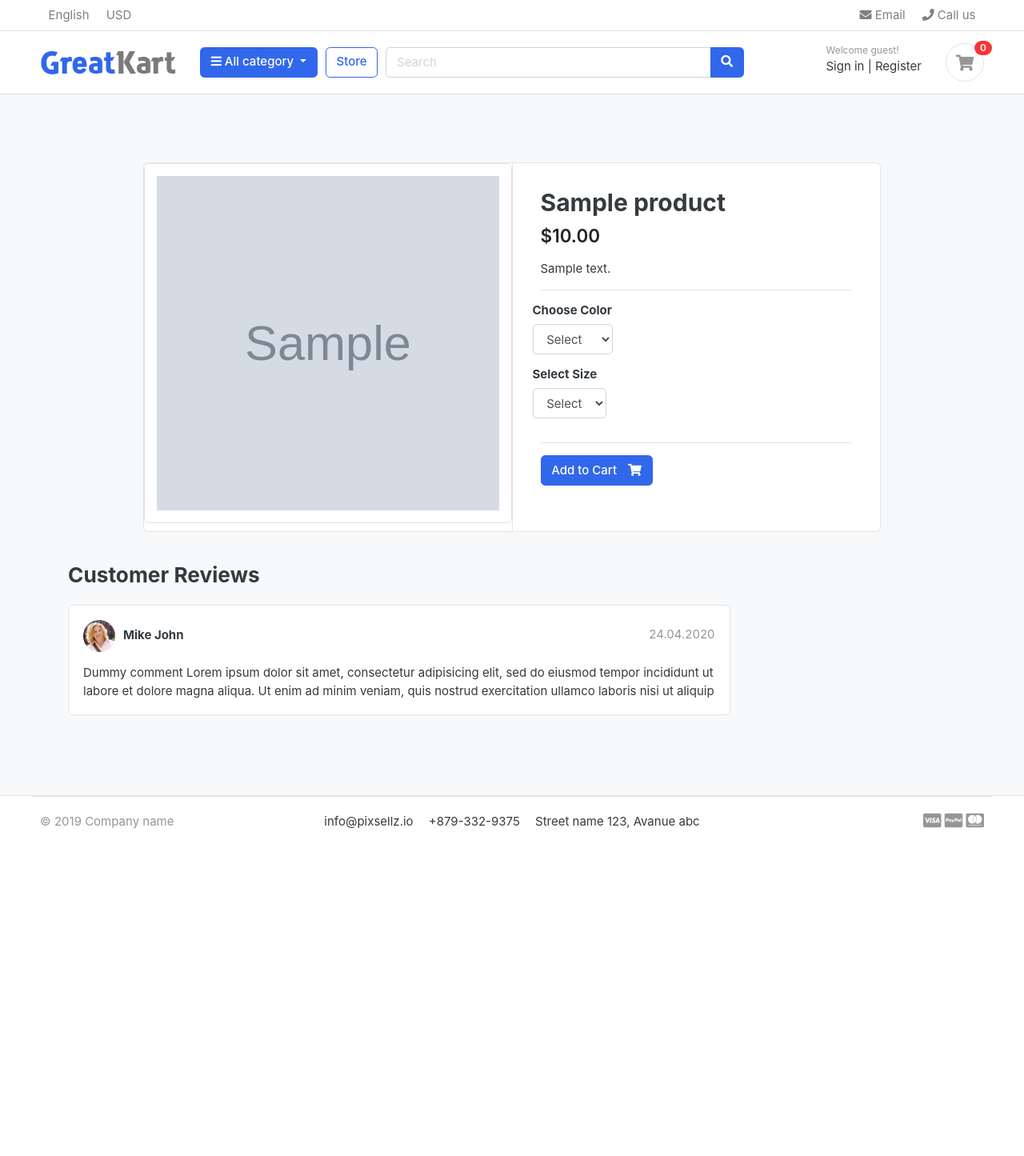
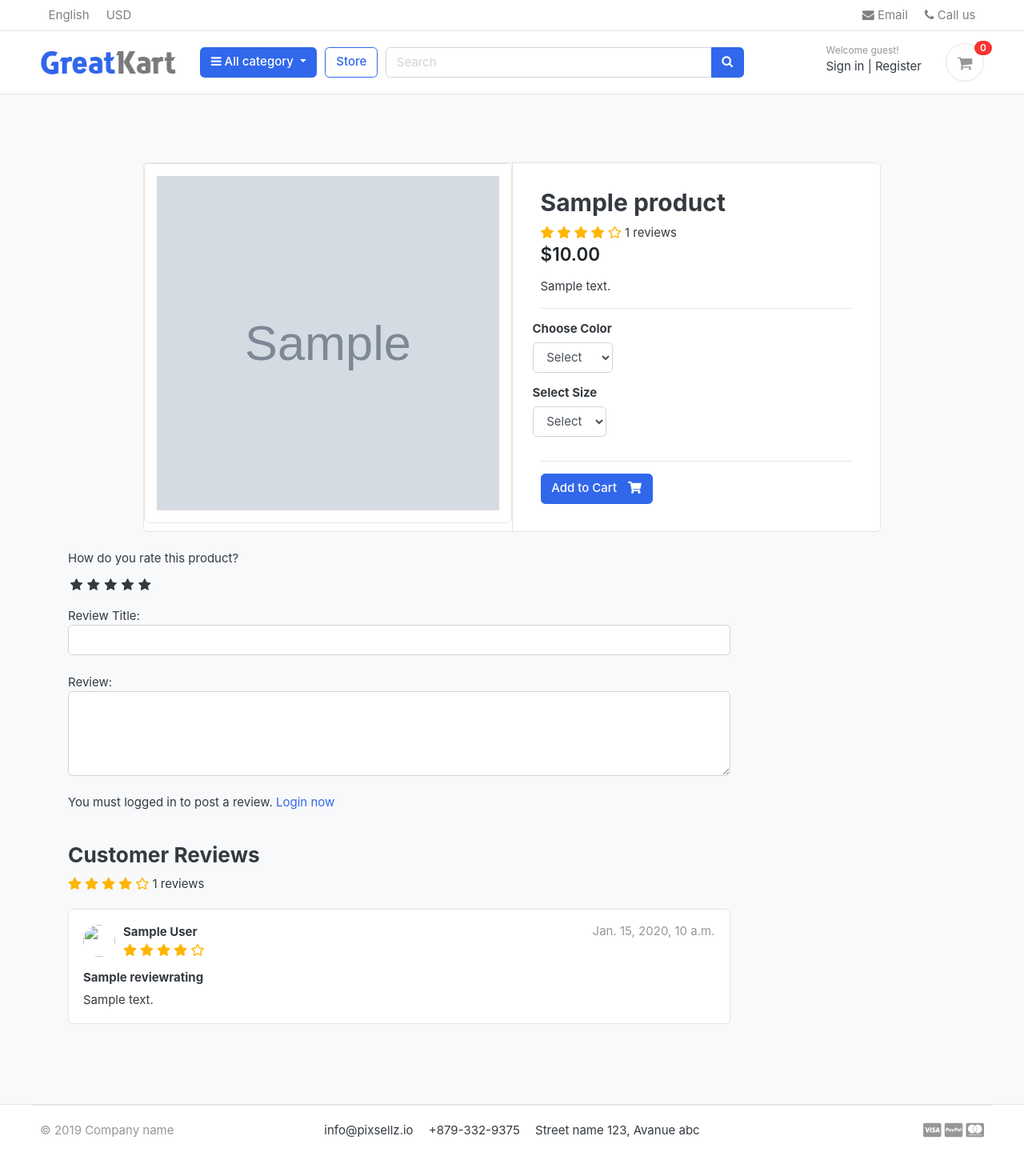
Before and after one commit to SanjayKumarPanda2000/GreatKart, a Django app: a page that uses templates/base.html in a window 1280 px wide. Shown: the whole page at 80% size. Before the commit the page ends 1036 px from the top, so only its background shows below. Run offline with Django 3.2, Linux system fonts and the light colour scheme; tables that the repository leaves empty hold one stand-in row (values such as "Sample post"); grey boxes marked "Sample" are stand-in pictures; some libraries are stand-ins or nearby versions; some web fonts are replaced.

Commit message:
Review and rating system

```diff
--- a/accounts/models.py
+++ b/accounts/models.py
@@ -59,6 +59,9 @@ class Account(AbstractBaseUser):
 
     objects=MyAccountManager()
 
+    def full_name(self):
+        return f'{self.first_name} {self.last_name}'
+
     def __str__(self):
         return self.email
 
--- /dev/null
+++ b/static/css/custom.css
@@ -0,0 +1,41 @@
+.rate > input{
+    display:none;
+}
+.rate{
+    display: inline-block;
+    border: 0;
+}
+
+.rate > label{
+    float: right;
+}
+
+.rate > label:before{
+    display: inline-block;
+    font-size: 1.1rem;
+    font-family: FontAwesome;
+    content: "\f005";
+    margin: 0;
+    padding: 0.3rem .2rem;
+    cursor: pointer;
+}
+
+/* for half star */
+.rate .half::before{
+    content: "\f089";
+    position: absolute;
+    padding-right: 0;
+}
+
+/* for hover and click in star */
+input:checked ~ label, label:hover ~ label{
+    color:#ffb503
+}
+input:checked + label:hover, input:checked ~ label:hover, input:checked ~ label:hover ~ label,
+label:hover ~ input:checked ~ label{
+    color: #cc9000;
+}
+
+.review-rating i{
+    color: #ffb503 !important;
+}
--- a/store/admin.py
+++ b/store/admin.py
@@ -1,5 +1,5 @@
 from django.contrib import admin
-from .models import Product,Variation
+from .models import Product,Variation,ReviewRating
 # Register your models here.
 class ProductAdmin(admin.ModelAdmin):
     list_display=('product_name','price','stock','category','modified_date','is_available')
@@ -12,3 +12,4 @@ class VariationAdmin(admin.ModelAdmin):
 
 admin.site.register(Product, ProductAdmin)
 admin.site.register(Variation,VariationAdmin)
+admin.site.register(ReviewRating)
--- a/store/urls.py
+++ b/store/urls.py
@@ -5,5 +5,6 @@ urlpatterns = [
     path('',views.store,name='store'),
     path('category/<slug:category_slug>/',views.store,name='products_by_category'),
     path('category/<slug:category_slug>/<slug:product_slug>',views.product_details,name='product_details'),
-    path('search/',views.search,name='search')
+    path('search/',views.search,name='search'),
+    path('submit_review/<int:product_id>',views.submit_review,name="submit_review")
 ]
--- a/store/views.py
+++ b/store/views.py
@@ -1,11 +1,14 @@
-from django.shortcuts import render,get_object_or_404
-from .models import Product
+from django.shortcuts import render,get_object_or_404,redirect
+from .models import Product, ReviewRating
 from category.models import Category
 from carts.models import CartItem,Cart
 from carts.views import _cart_id
 from django.core.paginator import Paginator
 from django.http import HttpResponse
 from django.db.models import Q
+from .forms import ReviewForm
+from django.contrib import messages
+from order.models import OrderProduct
 # Create your views here.
 def store(request,category_slug=None):
     categories=None
@@ -40,9 +43,21 @@ def product_details(request,category_slug,product_slug):
     except Exception as e:
         raise e
 
+    if request.user.is_authenticated:
+        try:
+            orderproduct=OrderProduct.objects.filter(user=request.user,product=product).exists
+        except OrderProduct.DoesNotExist:
+            orderproduct=None
+    else:
+        orderproduct=None
+
+    reviews=ReviewRating.objects.filter(product_id=product.id, status=True)
+
     context={
         'product':product,
         'in_cart':in_cart,
+        'orderproduct':orderproduct,
+        'reviews':reviews
     }
     return render(request,'store/product_details.html',context)
 
@@ -65,3 +80,26 @@ def search(request):
         'product_count':product_count
     }
     return render(request,'store/store.html',context)
+
+def submit_review(request,product_id):
+    url=request.META.get('HTTP_REFERER')
+    if request.method == 'POST':
+        try:
+            review=ReviewRating.objects.get(user__id=request.user.id,product__id=product_id)
+            form=ReviewForm(request.POST,instance=review)
+            form.save()
+            messages.success(request,'Thank You! Your review has been updated')
+            return redirect(url)
+        except ReviewRating.DoesNotExist:
+            form=ReviewForm(request.POST)
+            if form.is_valid():
+                data=ReviewRating()
+                data.subject=form.cleaned_data['subject']
+                data.review=form.cleaned_data['review']
+                data.rating=form.cleaned_data['rating']
+                data.ip=request.META.get('REMOTE_ADDR')
+                data.user_id=request.user.id
+                data.product_id=product_id
+                data.save()
+                messages.success(request,'Thank You! Your review has been submited')
+                return redirect(url)
--- a/templates/base.html
+++ b/templates/base.html
@@ -20,10 +20,13 @@
 
 <!-- Font awesome 5 -->
 <link href="{% static 'fonts/fontawesome/css/all.min.css' %}" type="text/css" rel="stylesheet">
+<link rel="stylesheet" href="https://cdnjs.cloudflare.com/ajax/libs/font-awesome/4.7.0/css/font-awesome.min.css">
+
 
 <!-- custom style -->
 <link href="{% static 'css/ui.css' %}" rel="stylesheet" type="text/css"/>
 <link href="{% static 'css/responsive.css' %}" rel="stylesheet" media="only screen and (max-width: 1200px)" />
+<link href="{% static 'css/custom.css' %}" rel="stylesheet" type="text/css"/>
 
 {% comment %} <!-- custom javascript -->
 <script src="{% static 'css/responsive.css' %}" type="text/javascript"></script> {% endcomment %}
--- a/templates/store/product_details.html
+++ b/templates/store/product_details.html
@@ -22,7 +22,14 @@
                       <form action="{% url 'add_cart' product.id %}" method="POST">
                         {% csrf_token %}
                         <h2 class="title">{{product.product_name}}</h2>
-
+                        <span class="review-rating">
+                          <i class="{% if product.averageRating <= 0.5 %}far fa-star{% elif product.averageRating >= 0.5 and product.averageRating < 1 %}fas fa-star-half-alt{% else %}fas fa-star{% endif %}"></i>
+                          <i class="{% if product.averageRating <= 1.5 %}far fa-star{% elif product.averageRating >= 1.5 and product.averageRating < 2 %}fas fa-star-half-alt{% else %}fas fa-star{% endif %}"></i>
+                          <i class="{% if product.averageRating <= 2.5 %}far fa-star{% elif product.averageRating >= 2.5 and product.averageRating < 3 %}fas fa-star-half-alt{% else %}fas fa-star{% endif %}"></i>
+                          <i class="{% if product.averageRating <= 3.5 %}far fa-star{% elif product.averageRating >= 3.5 and product.averageRating < 4 %}fas fa-star-half-alt{% else %}fas fa-star{% endif %}"></i>
+                          <i class="{% if product.averageRating <= 4.5 %}far fa-star{% elif product.averageRating >= 4.5 and product.averageRating < 5 %}fas fa-star-half-alt{% else %}fas fa-star{% endif %}"></i>
+                          <span>{{product.reviewcount}} reviews</span>
+                        </span>
                         <div class="mb-3">
                           <var class="price h4">${{product.price}}</var>
                         </div>
@@ -94,31 +101,88 @@
 
     <div class="row">
       <div class="col-md-9">
+
+        <!--Rating form-->
+        <form action="{% url 'submit_review' product.id %}" method="POST">
+          {% csrf_token %}
+          <div>
+            <!--stars-->
+            <label>How do you rate this product?</label>
+            <br>
+            <div class="rate">
+              <input type="radio" name="rating" id="rating10" value="5" required ><label for="rating10" title="5"></label>
+              <input type="radio" name="rating" id="rating9" value="4.5" required ><label for="rating9" title="4.5" class="half"></label>
+              <input type="radio" name="rating" id="rating8" value="4" required ><label for="rating8" title="4"></label>
+              <input type="radio" name="rating" id="rating7" value="3.5" required ><label for="rating7" title="3.5" class="half"></label>
+              <input type="radio" name="rating" id="rating6" value="3" required ><label for="rating6" title="3"></label>
+              <input type="radio" name="rating" id="rating5" value="2.5" required ><label for="rating5" title="2.5" class="half"></label>
+              <input type="radio" name="rating" id="rating4" value="2" required ><label for="rating4" title="2"></label>
+              <input type="radio" name="rating" id="rating3" value="1.5" required ><label for="rating3" title="1.5" class="half"></label>
+              <input type="radio" name="rating" id="rating2" value="1" required ><label for="rating2" title="1"></label>
+              <input type="radio" name="rating" id="rating1" value="0.5" required ><label for="rating1" title="0.5" class="half"></label>
+            </div>
+            <br>
+            Review Title:
+            <input type="text" name="subject" class="form-control" >
+            <br>
+            Review:
+            <textarea name="review" class="form-control" rows="4"></textarea>
+            <br>
+            {% if user.is_authenticated %}
+              {% if orderproduct %}
+              <input type="submit" value="Submit Review" class="btn btn-primary">
+              {% else %}
+              <p>You must purchase product to post a review.</p>
+              {% endif %}
+            {% else %}
+            <p>You must logged in to post a review. <span><a href="{% url 'login' %}">Login now</a></span></p>
+            {% endif %}
+          </div>
+          {% include 'includes/alerts.html' %}
+        </form>
+        <br>
         <header class="section-heading">
           <h3>Customer Reviews</h3>
+          <span class="review-rating">
+            <i class="{% if product.averageRating <= 0.5 %}far fa-star{% elif product.averageRating >= 0.5 and product.averageRating < 1 %}fas fa-star-half-alt{% else %}fas fa-star{% endif %}"></i>
+            <i class="{% if product.averageRating <= 1.5 %}far fa-star{% elif product.averageRating >= 1.5 and product.averageRating < 2 %}fas fa-star-half-alt{% else %}fas fa-star{% endif %}"></i>
+            <i class="{% if product.averageRating <= 2.5 %}far fa-star{% elif product.averageRating >= 2.5 and product.averageRating < 3 %}fas fa-star-half-alt{% else %}fas fa-star{% endif %}"></i>
+            <i class="{% if product.averageRating <= 3.5 %}far fa-star{% elif product.averageRating >= 3.5 and product.averageRating < 4 %}fas fa-star-half-alt{% else %}fas fa-star{% endif %}"></i>
+            <i class="{% if product.averageRating <= 4.5 %}far fa-star{% elif product.averageRating >= 4.5 and product.averageRating < 5 %}fas fa-star-half-alt{% else %}fas fa-star{% endif %}"></i>
+            <span>{{product.reviewcount}} reviews</span>
+          </span>
         </header>
 
+        {% for review in reviews %}
         <article class="box mb-3">
           <div class="icontext w-100">
             <img
-              src="{% static './images/avatars/avatar1.jpg' %}"
+              src=""
               class="img-xs icon rounded-circle"
             />
             <div class="text">
-              <span class="date text-muted float-md-right">24.04.2020 </span>
-              <h6 class="mb-1">Mike John</h6>
+              <span class="date text-muted float-md-right">{{review.updated_at}} </span>
+              <h6 class="mb-1">{{review.user.full_name}}</h6>
+              <div class="review-rating">
+                <i class="{% if review.rating >= 1 %}fas fa-star{% elif review.rating >= 0.5 %}fas fa-star-half-alt{% else %}far fa-star{% endif %}"></i>
+                <i class="{% if review.rating >= 2 %}fas fa-star{% elif review.rating >= 1.5 %}fas fa-star-half-alt{% else %}far fa-star{% endif %}"></i>
+                <i class="{% if review.rating >= 3 %}fas fa-star{% elif review.rating >= 2.5 %}fas fa-star-half-alt{% else %}far fa-star{% endif %}"></i>
+                <i class="{% if review.rating >= 4 %}fas fa-star{% elif review.rating >= 3.5 %}fas fa-star-half-alt{% else %}far fa-star{% endif %}"></i>
+                <i class="{% if review.rating == 5 %}fas fa-star{% elif review.rating >= 4.5 %}fas fa-star-half-alt{% else %}far fa-star{% endif %}"></i>
+              </div>
+
             </div>
+
           </div>
           <!-- icontext.// -->
           <div class="mt-3">
+            <h6>{{review.subject}}</h6>
             <p>
-              Dummy comment Lorem ipsum dolor sit amet, consectetur adipisicing
-              elit, sed do eiusmod tempor incididunt ut labore et dolore magna
-              aliqua. Ut enim ad minim veniam, quis nostrud exercitation ullamco
-              laboris nisi ut aliquip
+              {{review.review}}
             </p>
           </div>
         </article>
+        {% endfor %}
       </div>
       <!-- col.// -->
     </div>
```
Also changed, not shown: store/forms.py (added, +7 -0 lines), store/models.py (+28 -0 lines), store/migrations/0004_reviewrating.py (added).
